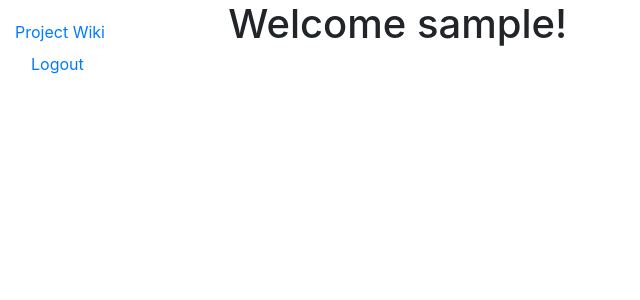
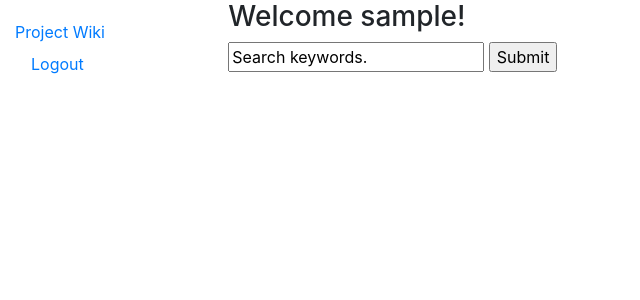
Before and after one commit to melikemaranki/SWE573, a Django app: page /profile/ in a window 1280 px wide. Shown: the top 300 px of the page, without its empty margins (0-640 px from the left). Run offline with Django 3.2, Linux system fonts and the light colour scheme; the visitor is signed in with stand-in values (Sample User, id 1).

Commit message:
Search and barplot features are added.

```diff
--- a/SWE573/SWE573/urls.py
+++ b/SWE573/SWE573/urls.py
@@ -23,6 +23,7 @@ from django.views.generic import RedirectView
 urlpatterns = [
     path('admin/', admin.site.urls),
     path('profile/', dashboard_views.profile, name = 'profile'),
+    path('showResults/', dashboard_views.showResults, name = 'showResults'),
     path('register/', user_views.register, name = 'register'),
     path('login/', auth_views.LoginView.as_view(template_name = 'users/login.html'), name='login'),
     path('logout/', auth_views.LogoutView.as_view(template_name = 'users/logout.html'), name='logout'),
--- a/SWE573/dashboard/templates/dashboard/profile.html
+++ b/SWE573/dashboard/templates/dashboard/profile.html
@@ -1,5 +1,9 @@
 
 {% extends "users/base_generic.html" %}
 {% block content %}
-   <h1>Welcome {{ user.username }}!</h1>
+   <h3>Welcome {{ user.username }}!</h3>
+   <form action="{% url 'showResults' %}" method="get">
+      <input name="search" type="text" name="name_field" value="Search keywords.">
+      <input type="submit">
+  </form>
 {% endblock content %}
--- a/SWE573/dashboard/views.py
+++ b/SWE573/dashboard/views.py
@@ -1,6 +1,17 @@
 from django.shortcuts import render
 from django.contrib.auth.decorators import login_required
+from .getData import getData
+from .utils import get_plot
 
 @login_required
 def profile(request):
     return render(request, 'dashboard/profile.html')
+
+
+def showResults(request):
+    if request.method == 'GET':
+        # Create a form instance and populate it with data from the request (binding):
+        text = request.GET['search']
+        data = getData(text)
+        chart =  get_plot(data)
+        return render(request, 'dashboard/showResults.html', {"search": text, "chart":chart})
```
Also changed, not shown: 2 other files.
